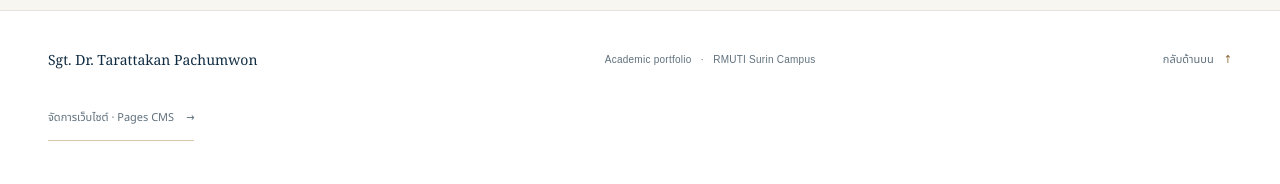
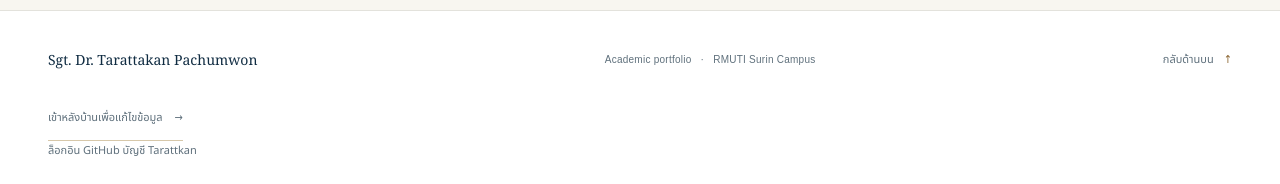
Before and after one commit to Tarattkan/Tarattkan.github.io, a Jekyll site: the page built from index.html, in a window 1280 px wide and 900 px high, scrolled down 4977 px. Shown: the part 713-897 px from the top of the window. Built offline with Jekyll 4.4.1, drawn with Linux system fonts in a browser that asks for light colours.

Commit message:
Add direct profile admin button and GitHub login hint

```diff
--- a/_layouts/default.html
+++ b/_layouts/default.html
@@ -215,6 +215,9 @@
       </div>
     </section>
   </main>
-  <footer class="site-footer"><div class="shell footer-inner"><a class="footer-brand" href="#home">{{ site.data.profile.first_name_en | escape }} {{ site.data.profile.last_name_en | escape }}</a><p>Academic portfolio <span aria-hidden="true">·</span> RMUTI Surin Campus</p><a class="back-top" href="#home">กลับด้านบน <span aria-hidden="true">↑</span></a></div><div class="shell admin-footer"><a href="https://app.pagescms.org/" target="_blank" rel="noopener noreferrer" aria-label="สำหรับผู้ดูแล เปิด Pages CMS ภายนอกในแท็บใหม่">จัดการเว็บไซต์ · Pages CMS <span aria-hidden="true">→</span></a></div></footer>
+  <footer class="site-footer"><div class="shell footer-inner"><a class="footer-brand" href="#home">{{ site.data.profile.first_name_en | escape }} {{ site.data.profile.last_name_en | escape }}</a><p>Academic portfolio <span aria-hidden="true">·</span> RMUTI Surin Campus</p><a class="back-top" href="#home">กลับด้านบน <span aria-hidden="true">↑</span></a></div><div class="shell admin-footer">
+    <a class="admin-edit-link" href="https://app.pagescms.org/tarattkan/tarattkan.github.io/main/file/profile" target="_blank" rel="noopener noreferrer" aria-label="เข้าหลังบ้านเพื่อแก้ไขข้อมูล (เปิดแท็บใหม่)" aria-describedby="admin-login-help">เข้าหลังบ้านเพื่อแก้ไขข้อมูล <span aria-hidden="true">→</span></a>
+    <p id="admin-login-help">ล็อกอิน GitHub บัญชี Tarattkan</p>
+  </div></footer>
 </body>
 </html>
```
